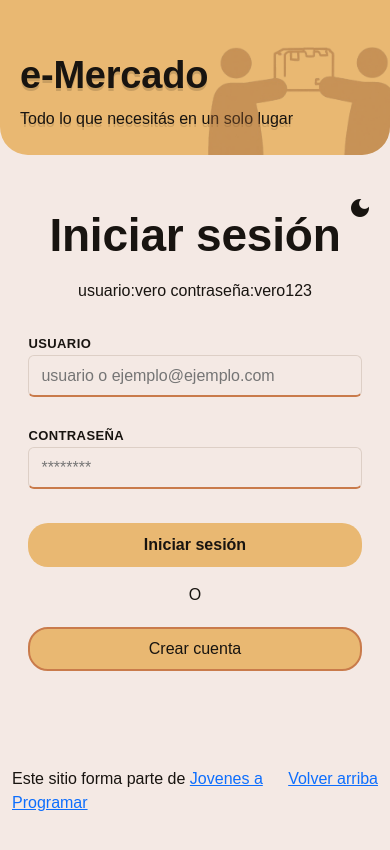
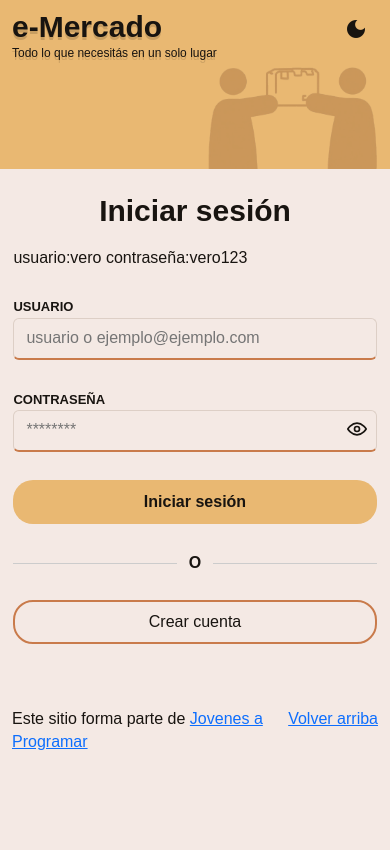
Before and after one commit to JavierSV0221/jap_proyecto_final_grupo6, a plain HTML site: page login.html in a window 390 px wide. Drawn offline with Linux system fonts and the light colour scheme; a web font is replaced by a local one.

Commit message:
responsive1.0

```diff
--- a/css/loginStyle.css
+++ b/css/loginStyle.css
@@ -1,279 +1,319 @@
+
+* { box-sizing: border-box; }
+html, body { height: 100%; margin: 0; }
 body {
   background: var(--primary-background);
-  font-family: "Nata Sans", system-ui, -apple-system, "Segoe UI", Roboto, Arial,
-    sans-serif;
+  color: var(--text-color, #111);
+  font-family: "Roboto", system-ui, -apple-system, "Segoe UI", Arial, sans-serif;
   font-weight: 400;
+  line-height: 1.4;
 }
+img, svg { max-width: 100%; height: auto; display: block; }
+input, button { font: inherit; }
 
-:root {
-  --CANVAS: calc(var(--BRAND_COL) + var(--FORM_COL) + var(--GAP) + (2 * var(--PADX)));
-  --PADX: clamp(20px, 3vw, 32px);
-  --GAP: clamp(28px, 5vw, 72px);
-  --BRAND_COL: 1230px;
-  /*Mover brand (la parte marron del login)*/
-  --FORM_COL: 540px;
-  /*Mover formulario de login*/
-  --FORM_INNER: min(500px, 92vw);
-  --brandPadTop: 296px;
-  --brandPadLeft: 112px;
-  --brandPadRight: 72px;
-  --brandPadBottom: 24px;
-  --brandTitleSize: clamp(42px, 6vw, 108px);
-  --brandSubSize: clamp(16px, 2.2vw, 36px);
-  --brandSubWidth: min(520px, 90vw);
-  --brandImgW: clamp(260px, 38vw, 560px);
-  --brandImgRight: 56px;
-  --brandImgBottom: -60px;
-  --toggleBtnLeft: 550px;
-}
-
-
-
-.brandTitle,
-.formTitle {
-  font-weight: 700;
-  letter-spacing: -0.2px;
-}
-
-.formLabel {
-  font-weight: 600;
-  letter-spacing: 0.3px;
-}
 
 .loginGrid {
   display: grid;
-  grid-template-columns: var(--BRAND_COL) var(--FORM_COL);
-  gap: var(--GAP);
+  grid-template-columns: 1fr clamp(360px, 32vw, 540px);
+  gap: clamp(24px, 3vw, 56px);
   align-items: stretch;
 }
 
-.loginGrid>* {
-  min-width: 0;
-  min-height: 0;
-}
-
-/*Lado derecho*/
+/*  Brand  */
 .brand {
   position: relative;
+  background: var(--second-background);
+  border-radius: 0 28px 28px 0;
   overflow: hidden;
-  border-radius: 0 28px 28px 0;
-  background: var(--second-background);
-  min-height: 100vh;
-  z-index: 1;
+  min-height: 100svh;
 }
-
 .brandContent {
   height: 100%;
-  display: grid;
-  grid-template-rows: auto auto 1fr;
-  padding: var(--brandPadTop) var(--brandPadRight) var(--brandPadBottom) var(--brandPadLeft);
+  position: relative;
+  padding: clamp(120px, 18vh, 220px) clamp(16px, 4vw, 32px) clamp(48px, 10vh, 80px) clamp(56px, 6vw, 112px);
 }
-
 .brandTitle {
   margin: 0 0 12px;
-  font-size: var(--brandTitleSize);
   font-weight: 800;
-  line-height: 1.02;
-  text-shadow: 0 3px 0 rgba(0, 0, 0, .14);
+  font-size: clamp(46px, 6vw, 100px);
+  line-height: 1.1;
+  text-shadow: 0 3px 0 rgba(0,0,0,.14);
 }
-
 .brandSubtitle {
   margin: 0;
-  font-size: var(--brandSubSize);
-  max-width: var(--brandSubWidth);
-  text-wrap: balance;
-  text-shadow: 0 3px 0 rgba(0, 0, 0, .12);
+  font-size: clamp(16px, 2vw, 26px);
+  max-width: 600px;
+  text-shadow: 0 3px 0 rgba(0,0,0,.12);
 }
-
 .brandImg {
   position: absolute;
-  right: var(--brandImgRight);
-  bottom: var(--brandImgBottom);
-  width: var(--brandImgW);
-  max-width: calc(100% - var(--brandPadLeft) - var(--brandPadRight));
+  right: clamp(16px, 2.5vw, 48px);
+  bottom: clamp(-50px, -6vh, -20px);
+  width: clamp(280px, 32vw, 520px);
+  opacity: 0.32;
   pointer-events: none;
   user-select: none;
 }
 
-/*Lado derecho*/
+/*  Form  */
 .form {
-  position: relative;
-  z-index: 2;
-  min-height: calc(100vh - 48px);
   display: grid;
   place-content: center;
-  justify-items: center;
   gap: 12px;
+  padding: 32px clamp(16px, 2vw, 32px);
 }
-
-.formTitle,
-.formBody {
-  width: 100%;
-  max-width: var(--FORM_INNER);
-  margin-inline: auto;
-  text-align: left;
+.formTitle {
+  text-align: center;
+  font-size: clamp(30px, 3vw, 46px);
+  font-weight: 700;
+  margin: 0 0 8px;
 }
-
-.formTitle {
-  margin: 0 0 8px;
-  font-size: 46px;
-  font-weight: 700;
-  line-height: 1.05;
-  white-space: nowrap;
-  letter-spacing: -0.2px;
-  text-align: center;
-}
-
-.formBody {
-  display: grid;
-  gap: 10px;
-}
-
-.formGroup {
-  margin: 0;
-  display: grid;
-  gap: 4px;
-}
-
-.formLabel {
-  font-size: 13px;
-  font-weight: 600;
-  letter-spacing: 0.4px;
-  color: var(--text-color);
-}
-
-.formInput,
+.formBody { display: grid; gap: 12px; max-width: 400px; margin: 0 auto; width: 100%; }
+.formLabel { font-size: 13px; font-weight: 600; }
 .formControl {
-  background-color: transparent;
   width: 100%;
   height: 42px;
   padding: 10px 12px;
   border-radius: 6px;
   border: 1px solid #ddcfc6;
   border-bottom: 2px solid var(--enfasis-color);
-  box-shadow: none;
+  background-color: transparent;
 }
+.formControl:focus { border-bottom-width: 3px; }
 
-.formInput:focus,
-.formControl:focus {
-  border-bottom-width: 3px;
-}
-
+/* Botones */
 .formBtn,
 .formCta {
   width: 100%;
   height: 44px;
   border-radius: 20px;
-  transition: background-color 0.15s ease, border-color 0.15s ease,
-    filter 0.15s ease, transform 0.02s ease;
+  cursor: pointer;
+  transition: background-color .15s, transform .05s;
+}
+.formBtn {
+  border: 0;
+  background: var(--second-background);
+  font-weight: 600;
+}
+.formBtn:hover { filter: brightness(.95); }
+.formBtn:active { filter: brightness(.9); transform: translateY(1px); }
+
+.formCta {
+  background: transparent;
+  border: 2px solid var(--enfasis-color);
+}
+.formCta:hover { filter: brightness(.97); }
+.formCta:active { filter: brightness(.94); transform: translateY(1px); }
+
+.formBadge {
+  display: flex;
+  align-items: center;
+  justify-content: center;
+  gap: 12px;
+  margin: 16px 0;
+  font-weight: 600;
+  text-align: center;
+  color: var(--text-color);
+}
+
+.formBadge::before,
+.formBadge::after {
+  content: "";
+  flex: 1;
+  border-bottom: 1px solid #ccc;
+}
+
+/*  Botón tema  */
+.toggle-theme {
+  position: absolute;
+  top: 16px;
+  right: 16px;
+  background: transparent;
+  border: 0;
   cursor: pointer;
 }
 
-.formBtn {
-  margin-top: 8px;
-  border: 0;
-  background: var(--second-background);
-  color: var(--text-color);
-  font-weight: 600;
+.password-wrapper { position: relative; }
+
+/* deja espacio para el botón dentro del input */
+.password-wrapper .formControl { padding-right: 46px; }
+
+/* botón redondito y bien alineado */
+.pw-toggle {
+  position: absolute;
+  top: 65%;
+  right: 10px;
+  transform: translateY(-50%);
+  background: transparent;   /* sin fondo */
+  border: none;              /* sin borde */
+  padding: 0;
+  margin: 0;
+  cursor: pointer;
+  color: var(--text-color, #111);
+  display: flex;
+  align-items: center;
+  justify-content: center;
 }
 
-.formBadge {
-  margin: 6px auto 0;
+.pw-toggle:focus-visible {
+  outline: 2px solid var(--enfasis-color, #c70);
+  outline-offset: 2px;
 }
 
-.formCta {
-  margin-top: 8px;
-  background: var(--second-background);
-  color: var(--text-color);
-  border: 2px solid var(--enfasis-color);
+.icon {
+  width: 20px;
+  height: 20px;
+  display: block;
 }
 
-.formBtn:hover {
-  filter: brightness(0.95);
-}
+.pw-toggle .eye-off { display: none; }
+.pw-toggle.showing .eye { display: none; }
+.pw-toggle.showing .eye-off { display: block; }
 
-.formCta:hover {
-  filter: brightness(0.97);
-}
+/* Responsive */
 
-.formBtn:active {
-  filter: brightness(0.9);
-  transform: translateY(1px);
-}
-
-.formCta:active {
-  filter: brightness(0.94);
-  transform: translateY(1px);
-}
-
-.toggle-theme {
-  position: absolute;
-  top: 16px;
-  left: var(--toggleBtnLeft);
-  background: transparent;
-  border: 0;
-  line-height: 1;
-  cursor: pointer;
-}
-
-@media (min-width: 2300px) {
-  :root {
-    --CANVAS: calc(var(--BRAND_COL) + var(--FORM_COL) + var(--GAP) + (2 * var(--PADX)));
-    --GAP: 80px;
-    --BRAND_COL: 1680px;
-    --FORM_INNER: 400px;
-    --FORM_COL: 670px;
-    --toggleBtnLeft: 730px;
+@media (min-width: 768px) and (max-width: 1024px) {
+  .loginGrid {
+    grid-template-columns: 1fr 1fr;
+  }
+  .brandContent {
+    padding: 80px 40px 120px;
+  }
+  .brandImg {
+    width: clamp(220px, 40vw, 380px);
+  }
+    /* Bajamos solo el texto */
+  .brandTitle{
+    margin-top: 300px; /* probá 40px, 60px, 80px según cuánto quieras bajarlo */
   }
 }
 
-@media (max-width: 1080px) {
+
+@media (min-width: 1025px) {
+  .brandContent {
+    padding-top: clamp(160px, 20vh, 240px);
+    padding-bottom: 80px;
+  }
+
+}
+
+
+@media (max-width: 360px) and (max-height: 640px) {
+
+
+  .brand{
+    min-height: 22svh;
+    border-radius: 0;
+  }
+  .brandContent{
+
+    padding: 10px 12px 8px;
+    grid-template-rows: auto auto 1fr;
+  }
+  .brandTitle{
+    font-size: clamp(22px, 7vw, 24px);
+    line-height: 1.05;
+    margin: 0 0 2px;
+  }
+  .brandSubtitle{
+    font-size: 12px;
+    max-width: 92%;
+    margin: 0;
+  }
+
+  .brandImg{
+    position: absolute;
+    left: 50%;
+    transform: translateX(-50%);
+    bottom: 2px;
+    width: 44vw;
+    max-width: 180px;
+    opacity: .35;
+    height: auto;
+    pointer-events: none;
+    user-select: none;
+  }
+
+
+  .form{
+    min-height: 78svh;
+    padding: 10px 12px 12px;
+    gap: 8px;
+    justify-items: stretch;
+  }
+  .formTitle{
+    font-size: 18px;
+    margin: 6px 0 4px;
+    text-align: center;
+  }
+  .form > p{
+    font-size: 11px;
+    margin: 0 0 8px;
+  }
+
+  .formBody{ gap: 6px; }
+  .formLabel{ font-size: 11px; }
+
+  .formControl,
+  .formInput{
+    height: 36px;
+    padding: 6px 10px;
+    font-size: 13px;
+  }
+
+
+  .formBadge{
+    margin: 6px 0;
+    font-size: 11px;
+    display: flex; align-items: center; gap: 8px; justify-content: center;
+  }
+  .formBadge::before,
+  .formBadge::after{
+    content: ""; flex: 1; border-bottom: 1px solid #d9cfc7;
+  }
+
+  .formBtn,
+  .formCta{
+    height: 36px;
+    font-size: 13px;
+    border-radius: 12px;
+    margin-top: 6px;
+  }
+
+
+  .form hr{ margin: 8px 0; }
+}
+
+@media (max-width: 480px) {
   .loginGrid {
     grid-template-columns: 1fr;
+    gap: 12px;
   }
 
-  .brand {
-    min-height: auto;
-    border-radius: 0 0 28px 28px;
+
+  .formBody {
+    max-width: none;
+    width: 100%;
   }
 
-  .brandContent {
-    padding: clamp(56px, 9vw, 120px) var(--PADX) 24px;
-    grid-template-rows: auto auto 1fr;
+
+  .form {
+    padding: 12px 12px 16px;
+    gap: 10px;
   }
 
-  .brandTitle {
-    font-size: clamp(38px, 8vw, var(--brandTitleSize));
+
+  .brand {
+    min-height: 20svh;
+    border-radius: 0;
   }
-
-  .brandSubtitle {
-    font-size: clamp(16px, 2.6vw, var(--brandSubSize));
-    max-width: 100%;
+  .brandContent {
+    padding: 10px 12px 8px;
   }
-
+  .brandTitle { font-size: clamp(30px, 7vw, 24px); margin: 0 0 2px; }
+  .brandSubtitle { font-size: 12px; max-width: 92%; margin: 0; }
   .brandImg {
-    left: 58%;
-    right: auto;
-    transform: translateX(-10%);
-    bottom: -30px;
-    width: min(84vw, 480px);
-    max-width: 50vw;
-    opacity: 0.40;
-  }
-
-  .form {
-    min-height: auto;
-    padding: 28px var(--PADX) 48px;
-    place-content: center;
-  }
-
-  .formTitle {
-    white-space: normal;
-  }
-
-  .toggle-theme {
-    top: 12px;
-    right: 12px;
-    left: auto;
+    left: 75%; transform: translateX(-50%);
+    bottom: -20px; width: 44vw; max-width: 180px; opacity: .35;
   }
 }
--- a/login.html
+++ b/login.html
@@ -7,13 +7,16 @@
       content="width=device-width, initial-scale=1, shrink-to-fit=no"
     />
     <title>eMercado - Todo lo que busques está aquí</title>
-    <link href="https://fonts.googleapis.com/icon?family=Material+Icons" rel="stylesheet">
+    <link
+      href="https://fonts.googleapis.com/icon?family=Material+Icons"
+      rel="stylesheet"
+    />
     <link
       href="https://fonts.googleapis.com/css?family=Raleway:300,300i,400,400i,700,700i,900,900i"
       rel="stylesheet"
     />
     <link href="css/bootstrap.min.css" rel="stylesheet" />
-    <link rel="stylesheet" href="./css/styles.css">
+    <link rel="stylesheet" href="./css/styles.css" />
     <link href="css/loginStyle.css" rel="stylesheet" />
   </head>
 
@@ -38,7 +41,7 @@
           <!--Columna Derecha-->
           <section class="form">
             <h2 class="formTitle">Iniciar sesión</h2>
-            <p> usuario:vero contraseña:vero123 </p>
+            <p>usuario:vero contraseña:vero123</p>
             <form id="loginForm" class="formBody">
               <!--Email-->
               <div class="mb-3">
@@ -52,8 +55,8 @@
                   required
                 />
               </div>
-              <!--Contraseña-->
-              <div class="mb-3">
+              <!-- Contraseña -->
+              <div class="mb-3 password-wrapper">
                 <label for="password" class="formLabel">CONTRASEÑA</label>
                 <input
                   name="password"
@@ -63,13 +66,40 @@
                   placeholder="********"
                   required
                 />
-              </div>
+               <!-- Botón ojo -->
+  <button
+    type="button"
+    class="pw-toggle"
+    id="togglePassword"
+    aria-label="Mostrar contraseña"
+    aria-pressed="false"
+    title="Mostrar/Ocultar contraseña"
+  >
+    <!-- Ojo abierto -->
+    <svg class="icon eye" viewBox="0 0 24 24" aria-hidden="true">
+      <g fill="none" stroke="currentColor" stroke-width="2" stroke-linecap="round" stroke-linejoin="round">
+        <path d="M1 12s4-7 11-7s11 7 11 7s-4 7-11 7S1 12 1 12z"/>
+        <circle cx="12" cy="12" r="3"/>
+      </g>
+    </svg>
+
+    <!-- Ojo tachado -->
+    <svg class="icon eye-off" viewBox="0 0 24 24" aria-hidden="true">
+      <g fill="none" stroke="currentColor" stroke-width="2" stroke-linecap="round" stroke-linejoin="round">
+        <path d="M3 3l18 18"/>
+        <path d="M10.58 10.58a3 3 0 104.24 4.24"/>
+        <path d="M17.94 17.94C15.93 19.28 14.03 20 12 20C5 20 1 12 1 12a22.3 22.3 0 014.37-5.36"/>
+        <path d="M9.9 4.24A10.3 10.3 0 0112 4c7 0 11 8 11 8a21.8 21.8 0 01-3.06 4.36"/>
+      </g>
+    </svg>
+  </button>
+</div>
               <!--Botones-->
               <button type="submit" class="formBtn">Iniciar sesión</button>
               <div class="formBadge">O</div>
             </form>
             <button type="button" class="formCta">Crear cuenta</button>
-              <button id="toggle-theme" class="toggle-theme">
+            <button id="toggle-theme" class="toggle-theme">
               <span class="material-icons">dark_mode</span>
             </button>
           </section>
```
Also changed, not shown: js/login.js (+10 -0 lines).
